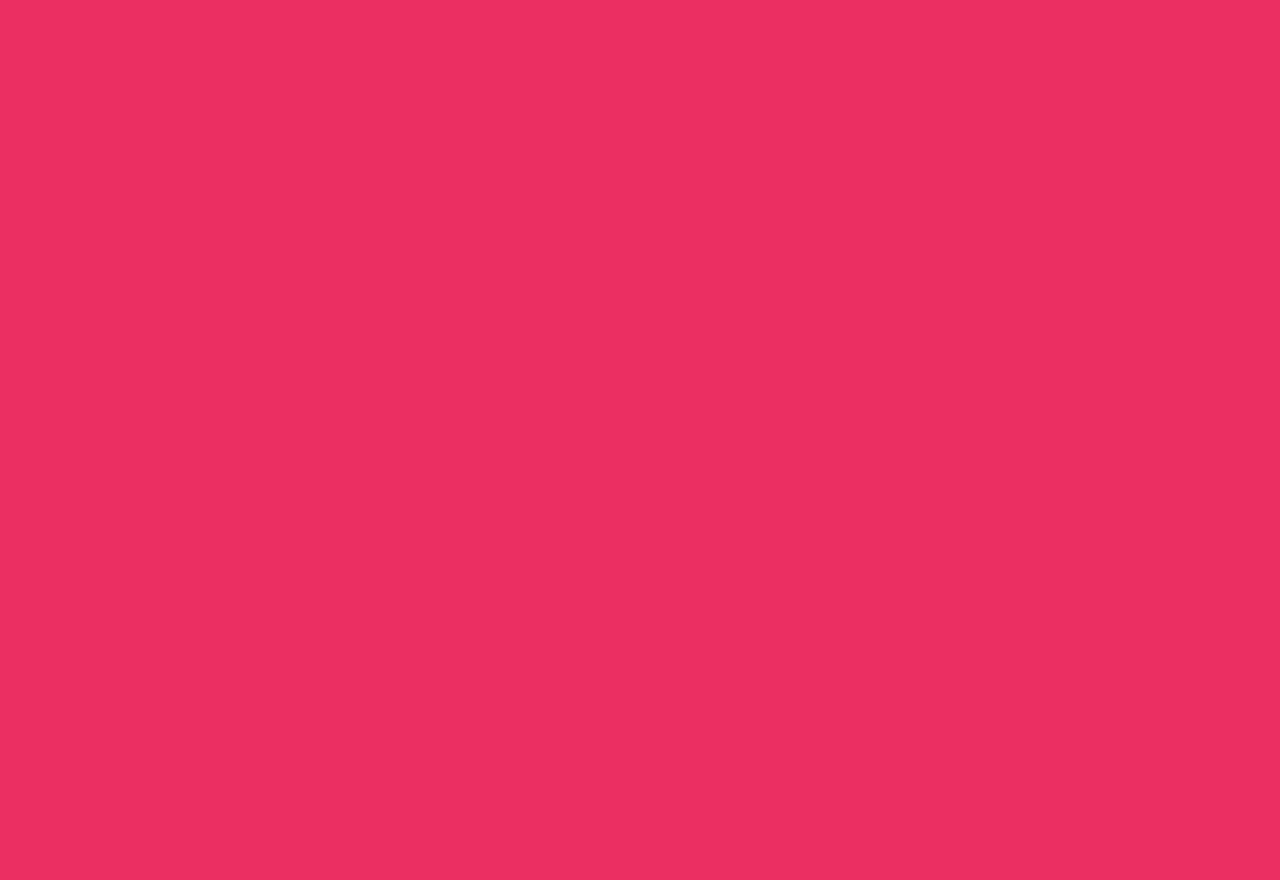
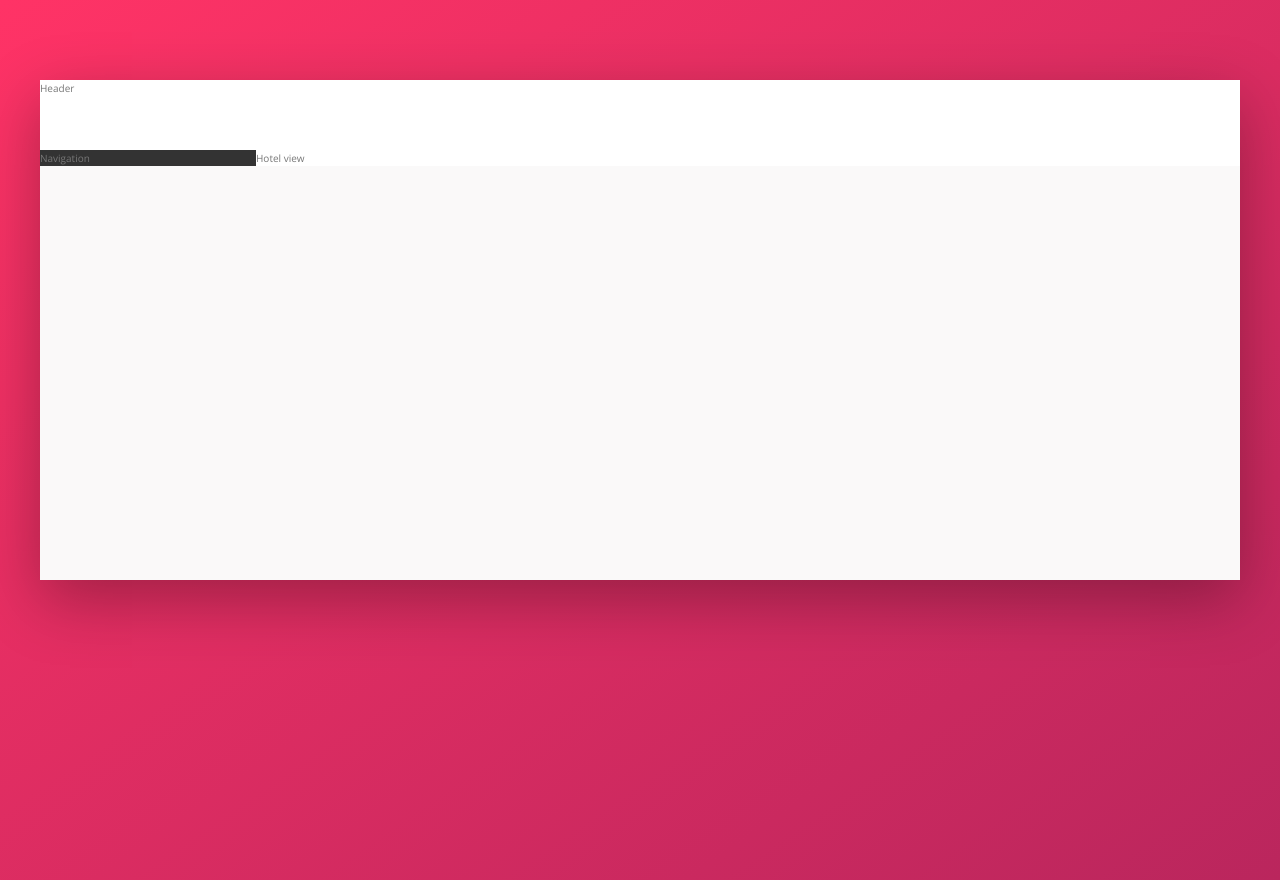
Before and after one commit to cgomezb/trillo-project, a website: page index.html in a window 1280 px wide. Before the commit the page ends 800 px from the top, so only its background shows below. Drawn offline with nearby package versions, Linux system fonts and the light colour scheme.

Commit message:
feat: CG-0001 Added initial layout

```diff
--- a/index.html
+++ b/index.html
@@ -13,6 +13,19 @@
 </head>
 
 <body>
+  <div class="container">
+    <header class="header">
+      Header
+    </header>
+    <div class="content">
+      <nav class="sidebar">
+        Navigation
+      </nav>
+      <main class="hotel-view">
+        Hotel view
+      </main>
+    </div>
+  </div>
 </body>
 
 </html>
--- a/sass/_base.scss
+++ b/sass/_base.scss
@@ -1,23 +1,16 @@
-/*
-COLORS
+:root {
+  --color-primary: #eb2f64;
+  --color-primary-light: #FF3366;
+  --color-primary-dark: #BA265D;
+  --color-grey-light-1: #faf9f9;
+  --color-grey-light-2: #f4f2f2;
+  --color-grey-light-3: #f0eeee;
+  --color-grey-light-4: #ccc;
+  --color-grey-dark-1: #333;
+  --color-grey-dark-2: #777;
+  --color-grey-dark-3: #999;
 
-Primary: #eb2f64
-Primary light: #FF3366
-Primary dark: #BA265D
-
-Grey light 1: #faf9f9
-Grey light 2: #f4f2f2
-Grey light 3: #f0eeee
-Grey light 4: #ccc
-
-Grey dark 1: #333
-Grey dark 2: #777
-Grey dark 3: #999
-
-*/
-
-:root {
-
+  --shadow-dark: 0 2rem 6rem rgba(0,0,0,.3);
 }
 
 * {
@@ -40,5 +33,10 @@ body {
   font-family: 'Open Sans', sans-serif;
   font-weight: 400;
   line-height: 1.6;
-  background-color: #eb2f64;
+  color: var(--color-grey-dark-2);
+  background-image: linear-gradient(to right bottom, var(--color-primary-light), var(--color-primary-dark));
+  background-size: cover;
+  background-repeat: no-repeat;
+
+  min-height: 100vh;
 }
--- a/sass/_layout.scss
+++ b/sass/_layout.scss
@@ -0,0 +1,27 @@
+.container {
+  max-width: 120rem;
+  margin: 8rem auto;
+  background-color: var(--color-grey-light-1);
+  box-shadow: var(--shadow-dark);
+  min-height: 50rem;
+}
+
+.header {
+  height: 7rem;
+  background-color: #fff;
+  border-bottom: var(--color-grey-light-2);
+}
+
+.content {
+  display: flex;
+}
+
+.sidebar {
+  background-color: var(--color-grey-dark-1);
+  flex: 0 0 18%;
+}
+
+.hotel-view {
+  background-color: #fff;
+  flex: 1;
+}
```
Also changed, not shown: css/style.css.
